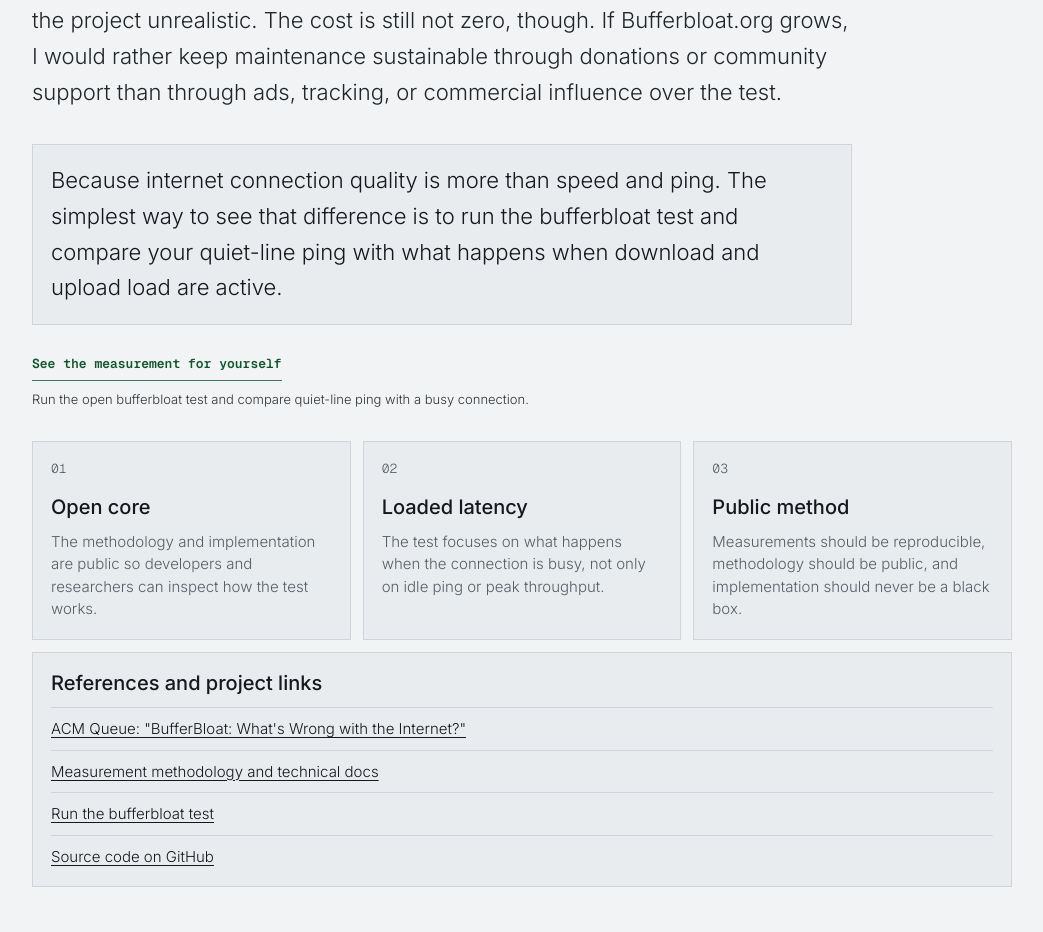
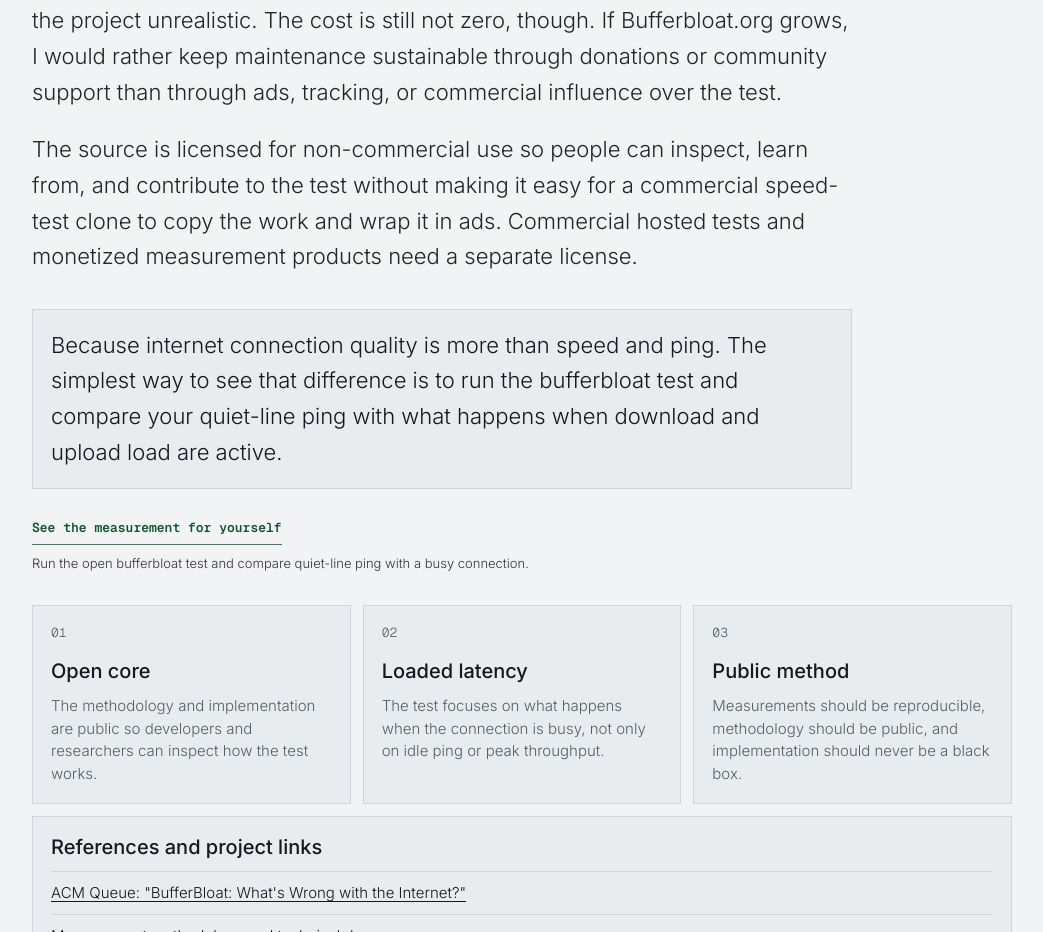
Before and after one commit to pelagus/bufferbloat.org, a Next.js app: page /mission in a window 1280 px wide. Shown: the part 1866-2798 px from the top of the page, without its empty margins (118-1161 px from the left). Built offline with nearby package versions, Linux system fonts and the light colour scheme.

Commit message:
Clarify non-commercial license terms

```diff
--- a/app/mission/page.tsx
+++ b/app/mission/page.tsx
@@ -98,6 +98,14 @@ export default function Page() {
           than through ads, tracking, or commercial influence over the test.
         </p>
 
+        <p>
+          The source is licensed for non-commercial use so people can inspect,
+          learn from, and contribute to the test without making it easy for a
+          commercial speed-test clone to copy the work and wrap it in ads.
+          Commercial hosted tests and monetized measurement products need a
+          separate license.
+        </p>
+
         <p className="mission-closing">
           Because internet connection quality is more than speed and ping. The
           simplest way to see that difference is to{" "}
```
Also changed, not shown: 2 other files (tests, documents, lock files or other folders).
